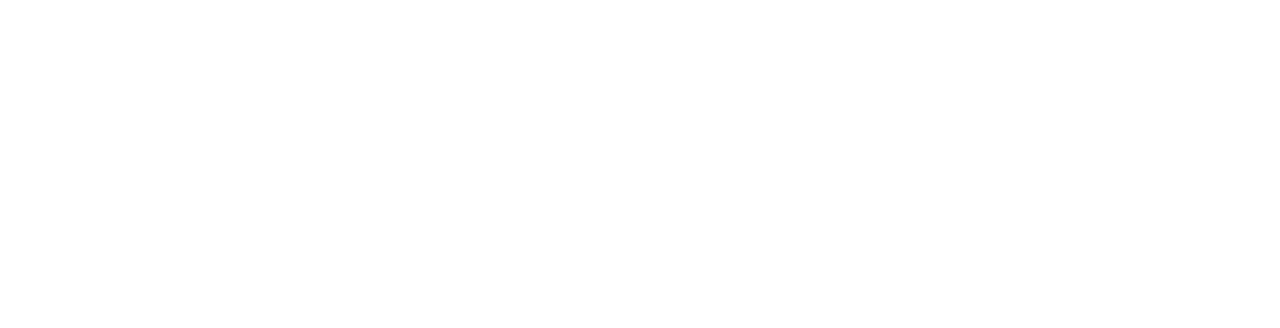
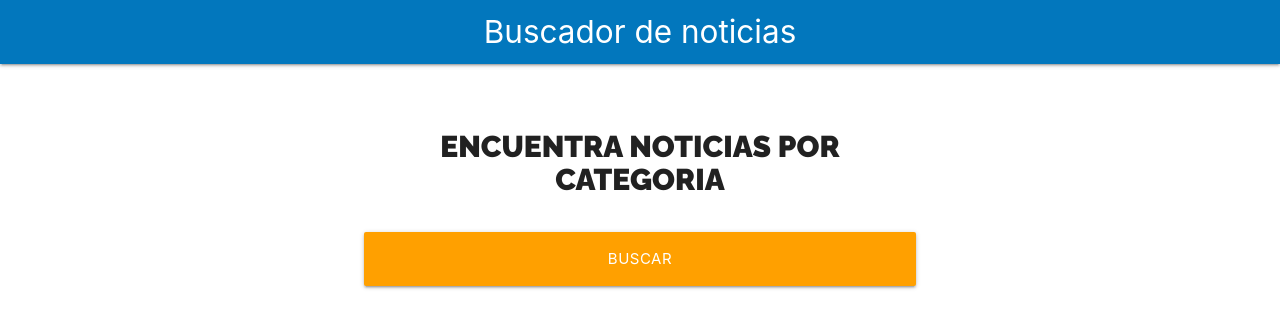
Before and after one commit to CamiloGzn19/News-React, a React (Create React App) app: page / in a window 1280 px wide. Shown: the top 328 px of the page. Built offline with nearby package versions, Linux system fonts and the light colour scheme; the HTML template or start-up script is replaced by a standard one.

Commit message:
adding new features

```diff
--- a/public/index.html
+++ b/public/index.html
@@ -24,7 +24,15 @@
       work correctly both with client-side routing and a non-root public URL.
       Learn how to configure a non-root public URL by running `npm run build`.
     -->
-    <title>React App</title>
+    <title>Buscador Noticias React</title>
+    <link
+      rel="stylesheet"
+      href="https://cdnjs.cloudflare.com/ajax/libs/materialize/1.0.0/css/materialize.min.css"
+    />
+    <link
+      href="https://fonts.googleapis.com/css?family=Raleway:700,900"
+      rel="stylesheet"
+    />
   </head>
   <body>
     <noscript>You need to enable JavaScript to run this app.</noscript>
--- a/src/App.js
+++ b/src/App.js
@@ -1,10 +1,17 @@
-import React from 'react'
+import React from "react";
+import Formulario from "./components/Formulario";
+import Header from "./components/Header";
 
 function App() {
   return (
-    <div className="App">
-
-    </div>
+    <>
+      <Header
+      titulo="Buscador de noticias"
+      />
+      <div class="container white">
+        <Formulario />
+      </div>
+    </>
   );
 }
 
--- /dev/null
+++ b/src/components/Formulario.jsx
@@ -0,0 +1,22 @@
+import React from "react";
+import styles from "./Formulario.module.css";
+
+const Formulario = () => {
+  return (
+    <div className={`${styles.buscador} row`}>
+      <div className="col s12 m8 offset-m2">
+        <h2 className={styles.heading}>Encuentra noticias por categoria</h2>
+
+        <div className="input-field col s12">
+          <input
+            type="submit"
+            className={`${styles.btn_block} btn-large amber darken-2`}
+            value="Buscar"
+          />
+        </div>
+      </div>
+    </div>
+  );
+};
+
+export default Formulario;
--- /dev/null
+++ b/src/components/Formulario.module.css
@@ -0,0 +1,15 @@
+.heading {
+  font-family: "Raleway", sans-serif;
+  font-weight: 800;
+  font-size: 2rem;
+  text-transform: uppercase;
+  text-align: center;
+}
+.buscador {
+  margin-top: 2rem;
+  margin-bottom: 2rem;
+  text-align: left;
+}
+.btn_block {
+  width: 100%;
+}
--- /dev/null
+++ b/src/components/Header.jsx
@@ -0,0 +1,13 @@
+import React from 'react'
+
+const Header = ({ titulo }) => {
+  return (
+    <nav className="nav-wrapper light-blue darken-3">
+        <a href="#!" className="brand-logo center">
+            {titulo}
+        </a>
+    </nav>
+  )
+}
+
+export default Header
```
